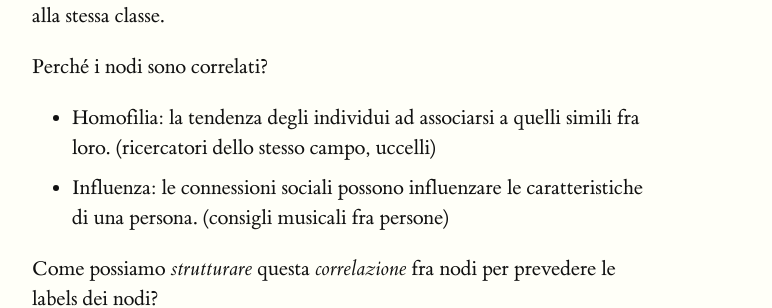
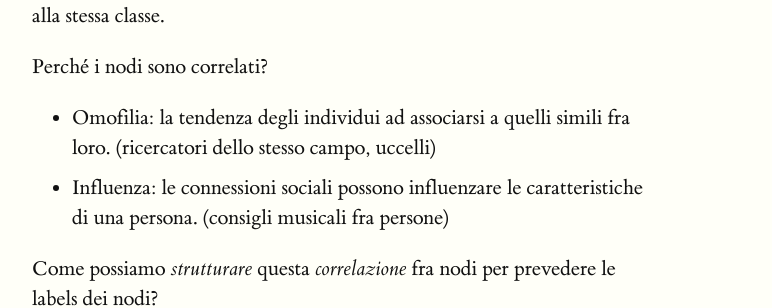
Before and after one commit to banda-larga/uni-notes, a Jekyll site: the page built from notes/gnn/index.md, in a window 1280 px wide. Shown: the part 1061-1369 px from the top of the page, without its empty margins (128-900 px from the left). Built offline with Jekyll 4.4.1, drawn with Linux system fonts in a browser that asks for light colours; formulas are drawn with MathJax 3; part of the change alters nothing that is shown.

Commit message:
fixed typing error

```diff
--- a/notes/gnn/index.md
+++ b/notes/gnn/index.md
@@ -25,7 +25,7 @@ I nodi sono correlati: nodi vicini hanno lo stesso colore e appartengono alla st
 
 Perché i nodi sono correlati?
 
-- Homofilia: la tendenza degli individui ad associarsi a quelli simili fra loro. (ricercatori dello stesso campo, uccelli)
+- Omofilia: la tendenza degli individui ad associarsi a quelli simili fra loro. (ricercatori dello stesso campo, uccelli)
 - Influenza: le connessioni sociali possono influenzare le caratteristiche di una persona. (consigli musicali fra persone)
 
 Come possiamo _strutturare_ questa _correlazione_ fra nodi per prevedere le labels dei nodi?
```
